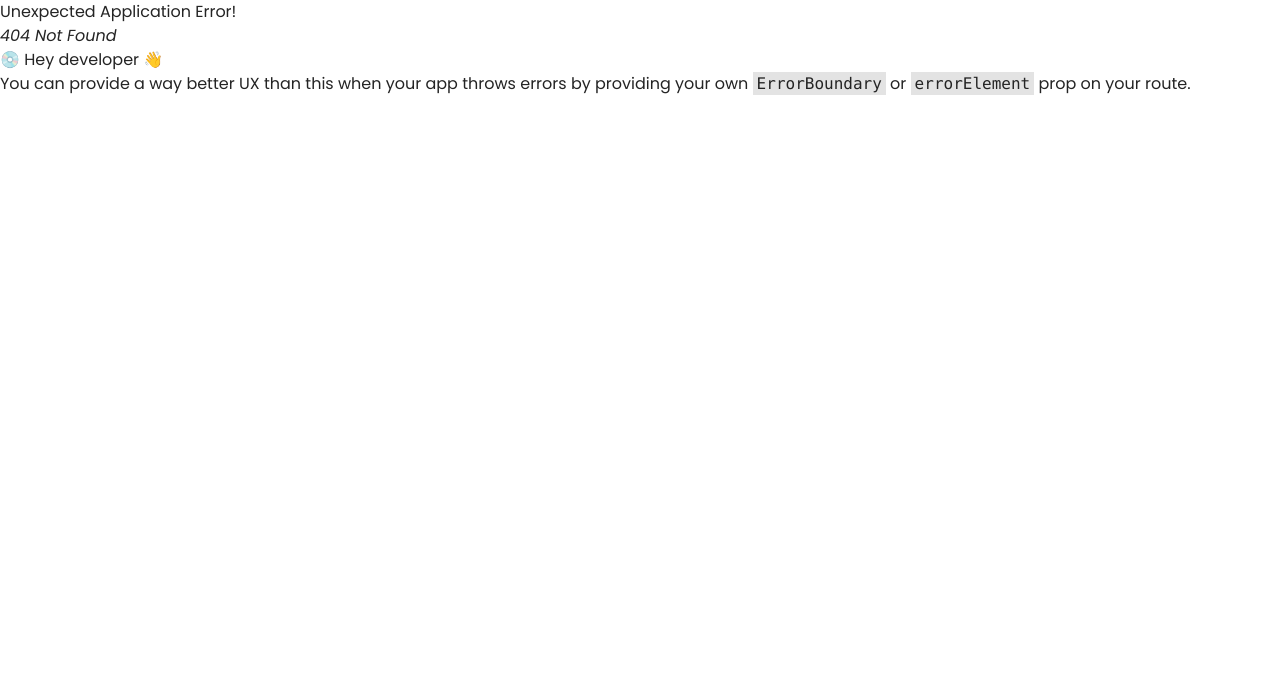
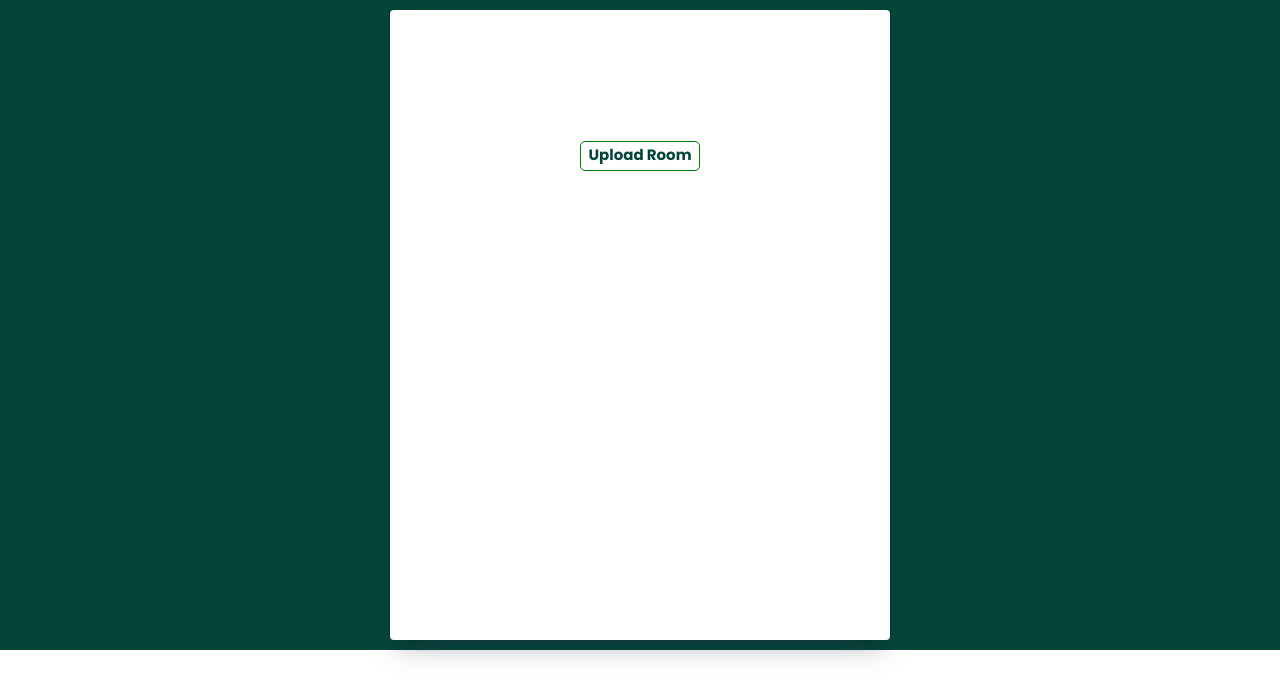
Before and after one commit to Akinolajsh/GroupHotelManagementFE, a React (Vite) app: page /admin-create in a window 1280 px wide. Before the commit this address had no page. Shown: the top 698 px of the page. Built offline with nearby package versions, Linux system fonts and the light colour scheme.

Commit message:
push by akin

```diff
--- a/src/components/static/Footer.tsx
+++ b/src/components/static/Footer.tsx
@@ -73,7 +73,7 @@ const Footer = () => {
         {/* second */}
 
         {/* third */}
-        <div className=" h-full w-[300px]"></div>
+        <div className=" h-full w-[300px] bg-[red]"></div>
         {/* third */}
       </div>
       {/* MAIN */}
--- /dev/null
+++ b/src/pages/Admin/CreateRoom.tsx
@@ -0,0 +1,28 @@
+const CreateRoom = () => {
+  return (
+    <div className="w-full h-[650px] bg-[#024637] flex justify-center items-center">
+      <div
+        className="h-[630px] w-[500px] bg-white rounded"
+        style={{
+          boxShadow:
+            " rgba(50, 50, 93, 0.25) 0px 13px 27px -5px, rgba(0, 0, 0, 0.3) 0px 8px 16px -8px",
+        }}
+      >
+        <div className="h-[50%] flex justify-center items-center flex-col">
+          <div className="flex justify-center items-center flex-col">
+            <img src="" />
+            <label
+              className="w-[120px] h-[30px] hover:bg-green-400 rounded-[5px] flex justify-center items-center text-[15px] font-[700] hover:text-white hover:scale-[1.02] hover:cursor-pointer duration-300 transition-all border-[1px] border-[green] text-[#024637]"
+              htmlFor="image"
+            >
+              Upload Room
+            </label>
+            <input type="text" />
+          </div>
+        </div>
+      </div>
+    </div>
+  );
+};
+
+export default CreateRoom;
--- a/src/pages/AdminRegister.tsx
+++ /dev/null
@@ -1,19 +0,0 @@
-import regPix from "../assets/premium_photo-1675745329954-9639d3b74bbf.avif";
-import logo from "../assets/react.svg"
-
-const AdminRegister = () => {
-  return (
-    <div className="w-full h-[100vh] flex justify-center items-center bg-[#D6DBD5]">
-      <div className="flex h-[600px] w-[800px] bg-white justify-center items-center">
-        <div className="w-[45%] h-[90%] flex flex-col justify-between  bg-slate-400 mr-2 ">
-            <div className="w-[100px] flex items-center "> <img src={logo} className="mr-2"/> <div className="text-[18px] font-semibold">Suite</div></div>
-        </div>
-        <div className="w-[45%] h-[90%] bg-green-600 overflow-hidden rounded-[20px] ">
-          <img src={regPix} className="rounded-[10px]"/>
-        </div>
-      </div>
-    </div>
-  );
-};
-
-export default AdminRegister;
--- a/src/pages/AdminSign.tsx
+++ /dev/null
@@ -1,8 +0,0 @@
-
-const AdminSign = () => {
-  return (
-    <div>AdminSign</div>
-  )
-}
-
-export default AdminSign
--- a/src/pages/Screen/Bedroom.tsx
+++ b/src/pages/Screen/Bedroom.tsx
@@ -1,15 +1,26 @@
-import React from 'react'
+
 import roomPix from "../../assets/b.jpg"
 import roomPix1 from "../../assets/bedroom.jpg"
+import { Link } from 'react-router-dom'
 
 const Bedroom = () => {
   return (
-    <div className='flex w-[100%] h-[400px] '>
-<img src={roomPix} className="w-[50%] hover:cursor-pointer relative top-0" />
-<div className='bg-[red] w-[500px] absolute bottom-5'>
-EM
+    <div className='flex w-[100%] h-[400px] relative hover:cursor-pointer'>
+
+    <img src={roomPix} className="w-[50%] hover:cursor-pointer  " />
+<Link to="/description">
+<div className='text-white font-semibold w-[500px] absolute bottom-1 left-6 uppercase flex justify-center'>
+empire state two bedroom residence
 </div>
+</Link>
+
 <img src={roomPix1} className="w-[50%] hover:cursor-pointer" />
+<Link to="/description">
+<div className='text-white font-semibold w-[500px] absolute bottom-1 right-6 uppercase flex justify-center'>
+presidential beachfront villa
+</div>
+</Link>
+
     </div>
   )
 }
--- a/src/pages/Screen/HomeScreen.tsx
+++ b/src/pages/Screen/HomeScreen.tsx
@@ -1,4 +1,4 @@
-import React from 'react'
+
 import HeroPage from './HeroPage'
 import Redefines from './Redefines'
 import Chef from './Chef'
```
Also changed, not shown: src/router/mainRoute.tsx (+6 -12 lines).
